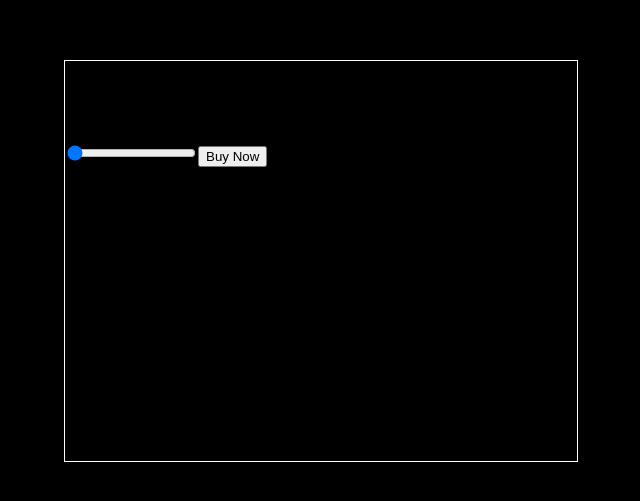
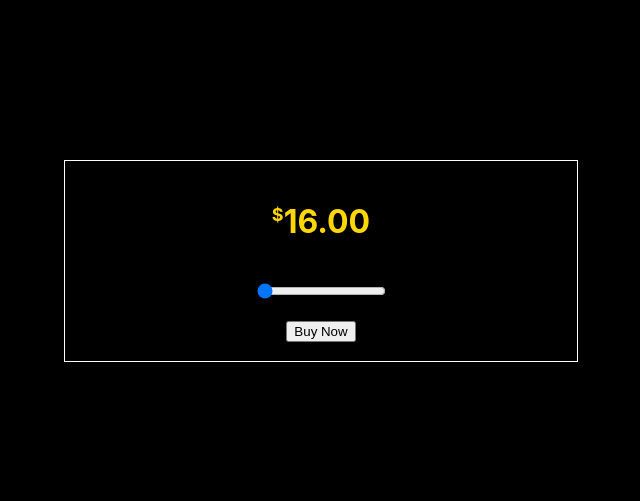
Before and after one commit to jcsmileyjr/range-slider, a React (Create React App) app in the folder react-range-slider/: page / in a window 1280 px wide. Shown: the part 139-640 px from the top of the page, without its empty margins (319-959 px from the left). Built offline with nearby package versions, Linux system fonts and the light colour scheme.

Commit message:
Style changes with emphasis on the Dollar amount

```diff
--- a/react-range-slider/src/App.css
+++ b/react-range-slider/src/App.css
@@ -6,10 +6,24 @@
 }
 
 main {
-  height: 50vh;
+  height: 25vh;
   width: 40vw;
   min-width: 400px;
+  display: flex;
+  flex-direction: column;
+  align-items: center;
+  justify-content: space-evenly;
+
   border: 1px solid white; /*TESTING ONLY*/
+}
+
+h1 {
+  color: gold;
+}
+
+.range__amountDollarSign--style {
+  vertical-align: super;
+  font-size: large;
 }
 
 @media only screen and (max-width:600px){
--- a/react-range-slider/src/App.js
+++ b/react-range-slider/src/App.js
@@ -14,7 +14,7 @@ function App() {
   return (
     <div className="App">
         <main>
-            <h1><span className="range__amountDollarSign--style">$</span> 16.00</h1>
+            <h1><span className="range__amountDollarSign--style">$</span>16.00</h1>
             <input className="range__inputRange--style" type="range" min="1" max="20" value="0" />
             <button className="range__buyButton--style" type="button">Buy Now</button>
         </main>
```
